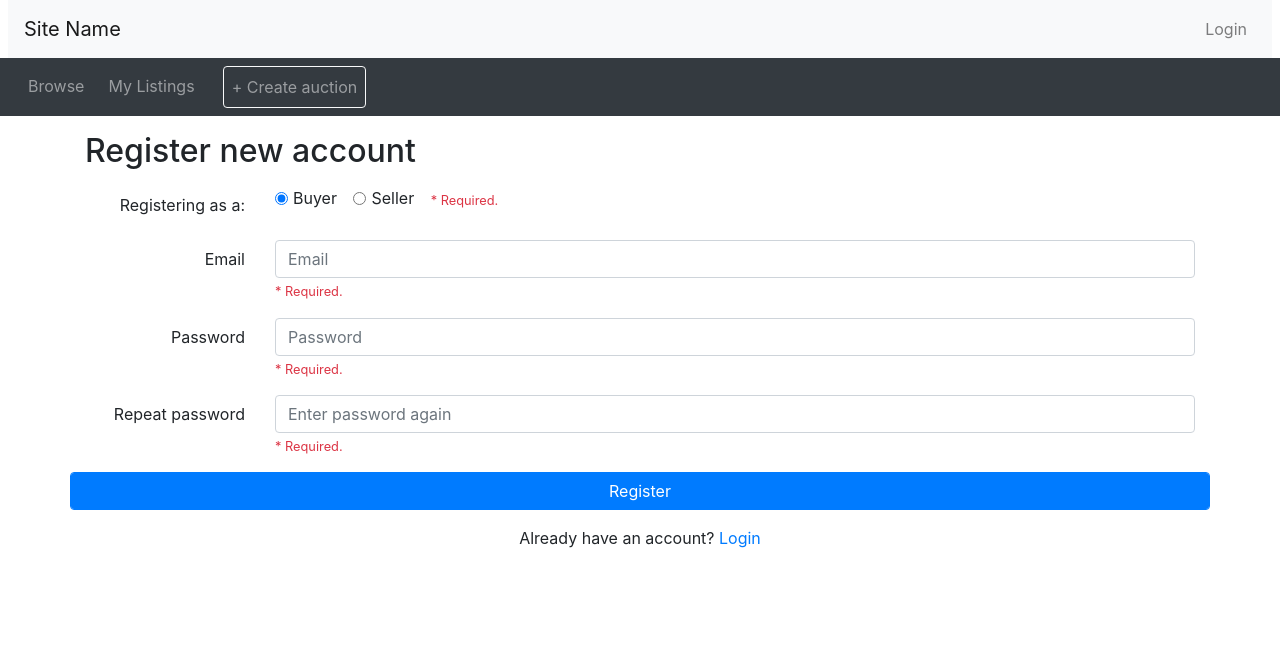
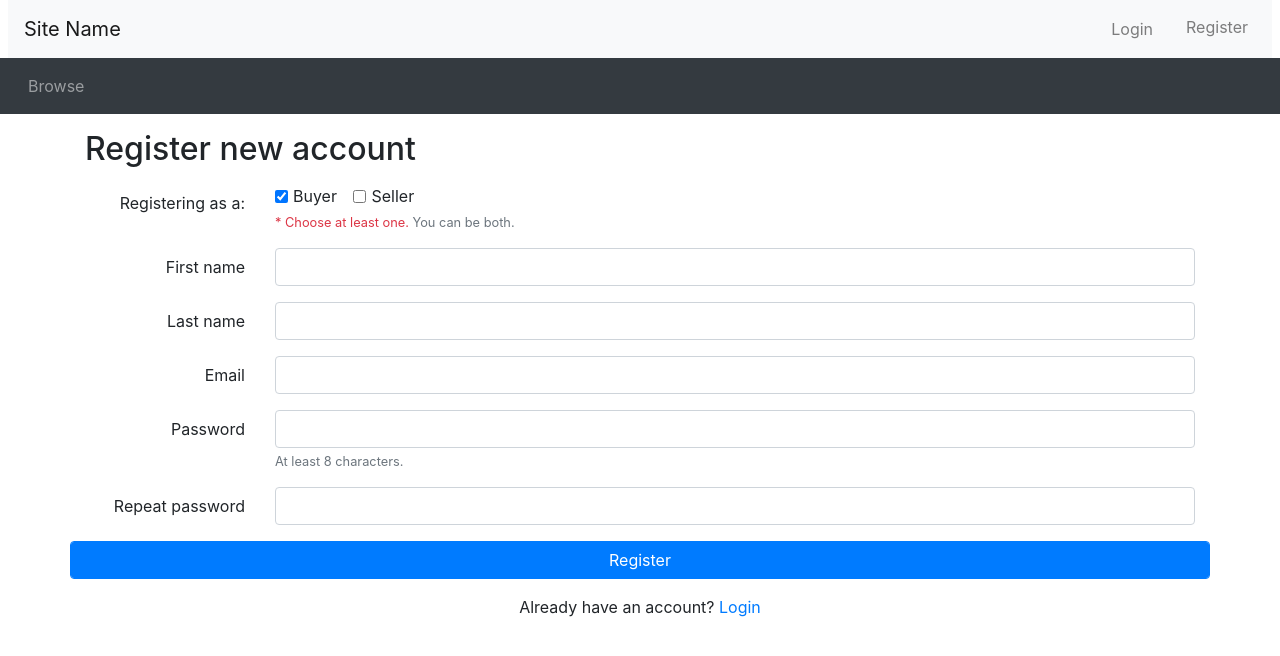
Before and after one commit to dunciu/database-fundamentals, a PHP site: page /register.php in a window 1280 px wide. Shown: the top 656 px of the page. Run offline with PHP 8.4, Linux system fonts and the light colour scheme.

Commit message:
User registration, login implemented

```diff
--- a/header.php
+++ b/header.php
@@ -1,11 +1,11 @@
 <?php
-  // FIXME: At the moment, I've allowed these values to be set manually.
-  // But eventually, with a database, these should be set automatically
-  // ONLY after the user's login credentials have been verified via a
-  // database query.
-  session_start();
-  $_SESSION['logged_in'] = false;
-  $_SESSION['account_type'] = 'seller';
+  // Start the session once per request (login and registration may already have started it).
+  if (session_status() === PHP_SESSION_NONE) {
+    session_start();
+  }
+  $logged_in = !empty($_SESSION['logged_in']);
+  $is_buyer  = $logged_in && !empty($_SESSION['is_buyer']);
+  $is_seller = $logged_in && !empty($_SESSION['is_seller']);
 ?>
 
 
@@ -35,13 +35,14 @@
     <li class="nav-item">
 
 <?php
-  // Displays either login or logout on the right, depending on user's
-  // current status (session).
-  if (isset($_SESSION['logged_in']) && $_SESSION['logged_in'] == true) {
-    echo '<a class="nav-link" href="logout.php">Logout</a>';
+    if ($logged_in) {
+    echo '<a class="nav-link d-inline" href="user_profile.php?user_id=' . (int)$_SESSION['user_id'] . '">Hi, '
+       . htmlspecialchars($_SESSION['first_name'] ?? '') . '</a>';
+    echo '<a class="nav-link d-inline ml-3" href="logout.php">Logout</a>';
   }
-  else {
-    echo '<button type="button" class="btn nav-link" data-toggle="modal" data-target="#loginModal">Login</button>';
+    else {
+    echo '<button type="button" class="btn nav-link d-inline" data-toggle="modal" data-target="#loginModal">Login</button>';
+    echo '<a class="nav-link d-inline ml-3" href="register.php">Register</a>';
   }
 ?>
 
@@ -54,7 +55,7 @@
       <a class="nav-link" href="browse.php">Browse</a>
     </li>
 <?php
-  if (isset($_SESSION['account_type']) && $_SESSION['account_type'] == 'buyer') {
+  if ($is_buyer) {
   echo('
 	<li class="nav-item mx-1">
       <a class="nav-link" href="mybids.php">My Bids</a>
@@ -63,7 +64,7 @@
       <a class="nav-link" href="recommendations.php">Recommended</a>
     </li>');
   }
-  if (isset($_SESSION['account_type']) && $_SESSION['account_type'] == 'seller') {
+  if ($is_seller) {
   echo('
 	<li class="nav-item mx-1">
       <a class="nav-link" href="mylistings.php">My Listings</a>
@@ -90,12 +91,12 @@
       <div class="modal-body">
         <form method="POST" action="login_result.php">
           <div class="form-group">
-            <label for="email">Email</label>
-            <input type="text" class="form-control" id="email" placeholder="Email">
+            <label for="loginEmail">Email</label>
+            <input type="email" class="form-control" id="loginEmail" name="email" placeholder="Email" required>
           </div>
           <div class="form-group">
-            <label for="password">Password</label>
-            <input type="password" class="form-control" id="password" placeholder="Password">
+            <label for="loginPassword">Password</label>
+            <input type="password" class="form-control" id="loginPassword" name="password" placeholder="Password" required>
           </div>
           <button type="submit" class="btn btn-primary form-control">Sign in</button>
         </form>
--- a/register.php
+++ b/register.php
@@ -3,41 +3,50 @@
 <div class="container">
 <h2 class="my-3">Register new account</h2>
 
-<!-- Create auction form -->
 <form method="POST" action="process_registration.php">
   <div class="form-group row">
-    <label for="accountType" class="col-sm-2 col-form-label text-right">Registering as a:</label>
-	<div class="col-sm-10">
-	  <div class="form-check form-check-inline">
-        <input class="form-check-input" type="radio" name="accountType" id="accountBuyer" value="buyer" checked>
-        <label class="form-check-label" for="accountBuyer">Buyer</label>
+    <label class="col-sm-2 col-form-label text-right">Registering as a:</label>
+    <div class="col-sm-10">
+      <div class="form-check form-check-inline">
+        <input class="form-check-input" type="checkbox" name="isBuyer" id="isBuyer" value="1" checked>
+        <label class="form-check-label" for="isBuyer">Buyer</label>
       </div>
       <div class="form-check form-check-inline">
-        <input class="form-check-input" type="radio" name="accountType" id="accountSeller" value="seller">
-        <label class="form-check-label" for="accountSeller">Seller</label>
+        <input class="form-check-input" type="checkbox" name="isSeller" id="isSeller" value="1">
+        <label class="form-check-label" for="isSeller">Seller</label>
       </div>
-      <small id="accountTypeHelp" class="form-text-inline text-muted"><span class="text-danger">* Required.</span></small>
-	</div>
+      <small class="form-text text-muted"><span class="text-danger">* Choose at least one.</span> You can be both.</small>
+    </div>
+  </div>
+  <div class="form-group row">
+    <label for="firstName" class="col-sm-2 col-form-label text-right">First name</label>
+    <div class="col-sm-10">
+      <input type="text" class="form-control" id="firstName" name="firstName" maxlength="50" required>
+    </div>
+  </div>
+  <div class="form-group row">
+    <label for="lastName" class="col-sm-2 col-form-label text-right">Last name</label>
+    <div class="col-sm-10">
+      <input type="text" class="form-control" id="lastName" name="lastName" maxlength="50" required>
+    </div>
   </div>
   <div class="form-group row">
     <label for="email" class="col-sm-2 col-form-label text-right">Email</label>
-	<div class="col-sm-10">
-      <input type="text" class="form-control" id="email" placeholder="Email">
-      <small id="emailHelp" class="form-text text-muted"><span class="text-danger">* Required.</span></small>
-	</div>
+    <div class="col-sm-10">
+      <input type="email" class="form-control" id="email" name="email" maxlength="255" required>
+    </div>
   </div>
   <div class="form-group row">
     <label for="password" class="col-sm-2 col-form-label text-right">Password</label>
     <div class="col-sm-10">
-      <input type="password" class="form-control" id="password" placeholder="Password">
-      <small id="passwordHelp" class="form-text text-muted"><span class="text-danger">* Required.</span></small>
+      <input type="password" class="form-control" id="password" name="password" minlength="8" required>
+      <small class="form-text text-muted">At least 8 characters.</small>
     </div>
   </div>
   <div class="form-group row">
     <label for="passwordConfirmation" class="col-sm-2 col-form-label text-right">Repeat password</label>
     <div class="col-sm-10">
-      <input type="password" class="form-control" id="passwordConfirmation" placeholder="Enter password again">
-      <small id="passwordConfirmationHelp" class="form-text text-muted"><span class="text-danger">* Required.</span></small>
+      <input type="password" class="form-control" id="passwordConfirmation" name="passwordConfirmation" minlength="8" required>
     </div>
   </div>
   <div class="form-group row">
@@ -45,8 +54,7 @@
   </div>
 </form>
 
-<div class="text-center">Already have an account? <a href="" data-toggle="modal" data-target="#loginModal">Login</a>
-
+<div class="text-center">Already have an account? <a href="" data-toggle="modal" data-target="#loginModal">Login</a></div>
 </div>
 
 <?php include_once("footer.php")?>
```
Also changed, not shown: login_result.php (+29 -12 lines), logout.php (+4 -11 lines), process_registration.php (+56 -3 lines).
